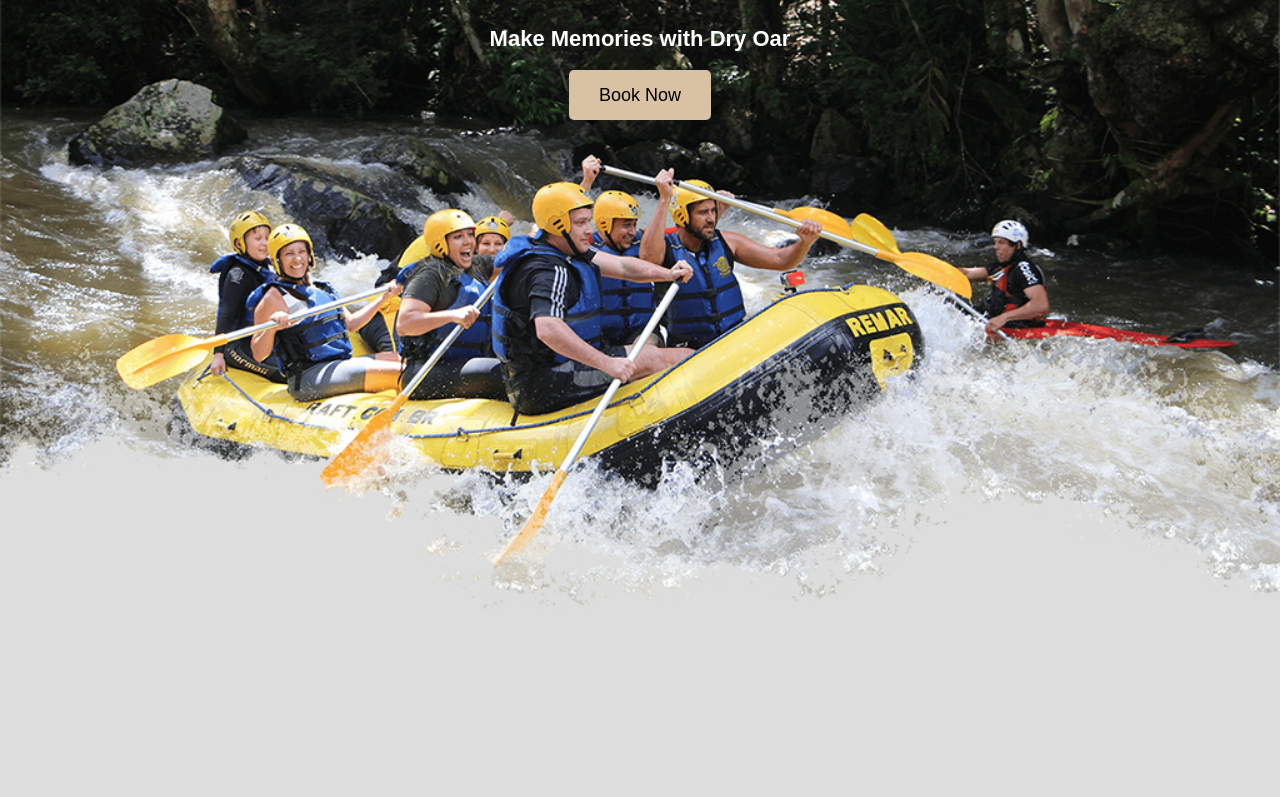
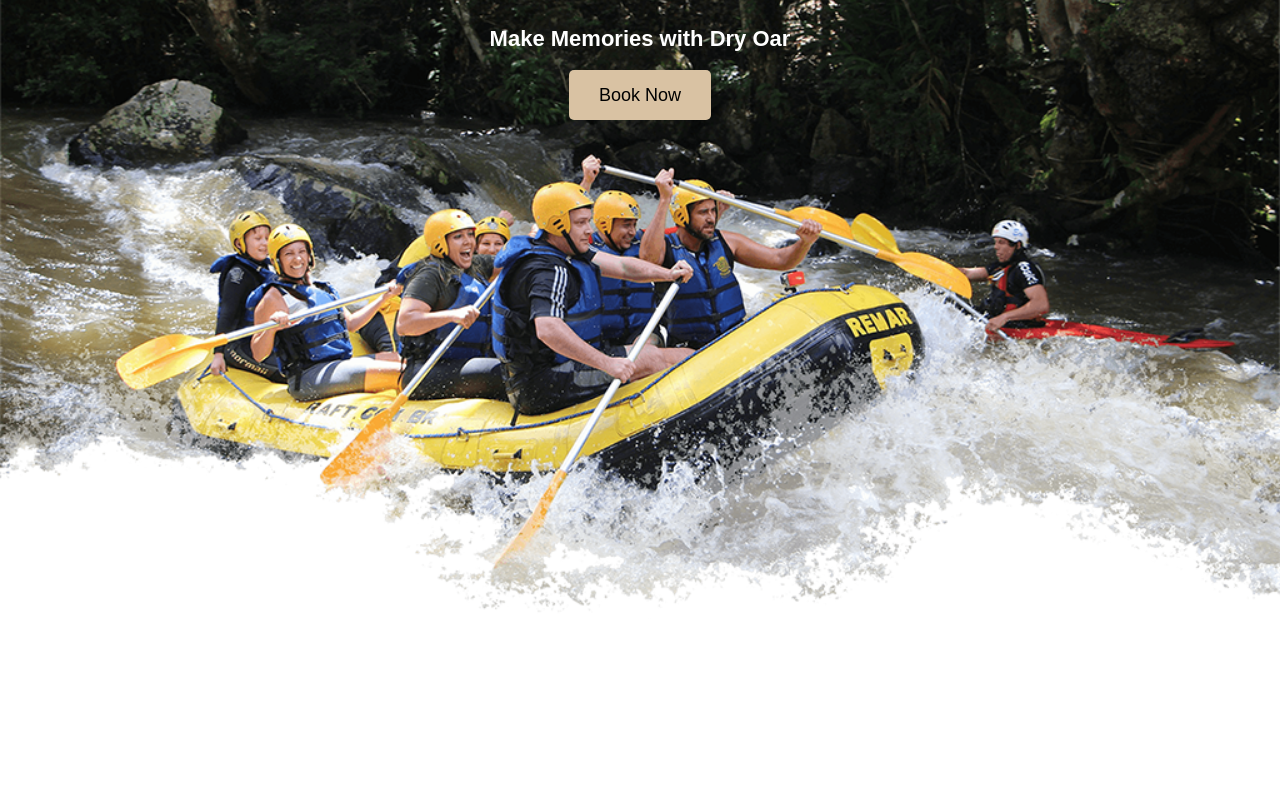
Before and after one commit to thlalo1/WDD-130, a plain HTML site: page wwr/index.html in a window 1280 px wide. Shown: the part 196-993 px from the top of the page. Drawn offline with Linux system fonts and the light colour scheme.

Commit message:
commit on main

```diff
--- a/wwr/styles/styles.css
+++ b/wwr/styles/styles.css
@@ -4,7 +4,6 @@
     width: 100%;
     max-width: 1600px;
     margin: 0 auto;
-    background-color: rgb(221, 221, 221);
     z-index: -99999;
 }
 #hero-msg h1, #hero-msg h4 {
```
